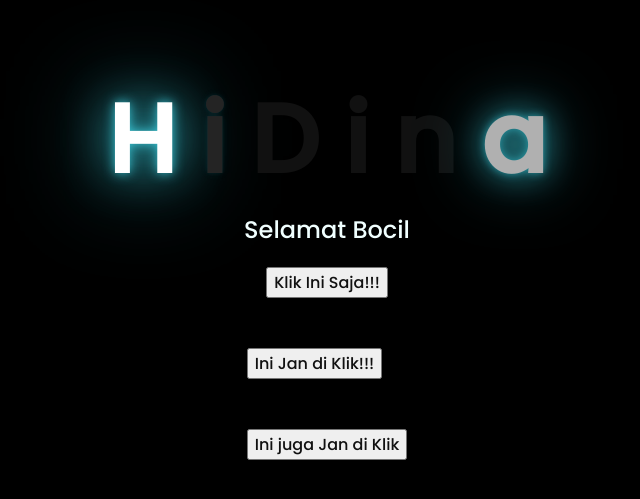
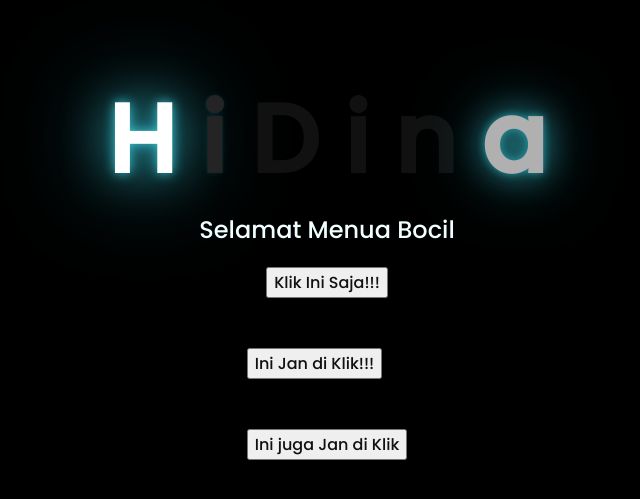
Before and after one commit to Tanzyu/tanzy, a plain HTML site: page index.html in a window 1280 px wide. Shown: the part 145-644 px from the top of the page, without its empty margins (321-961 px from the left). Drawn offline with Linux system fonts and the light colour scheme.

Commit message:
Update index.html

```diff
--- a/index.html
+++ b/index.html
@@ -19,7 +19,7 @@
 	<span>a</span>
     </div>
     <div class="description">
-        <span>Selamat Bocil</span>
+        <span>Selamat Menua Bocil</span>
     </div>
     <div class="button">
         <button>
```
